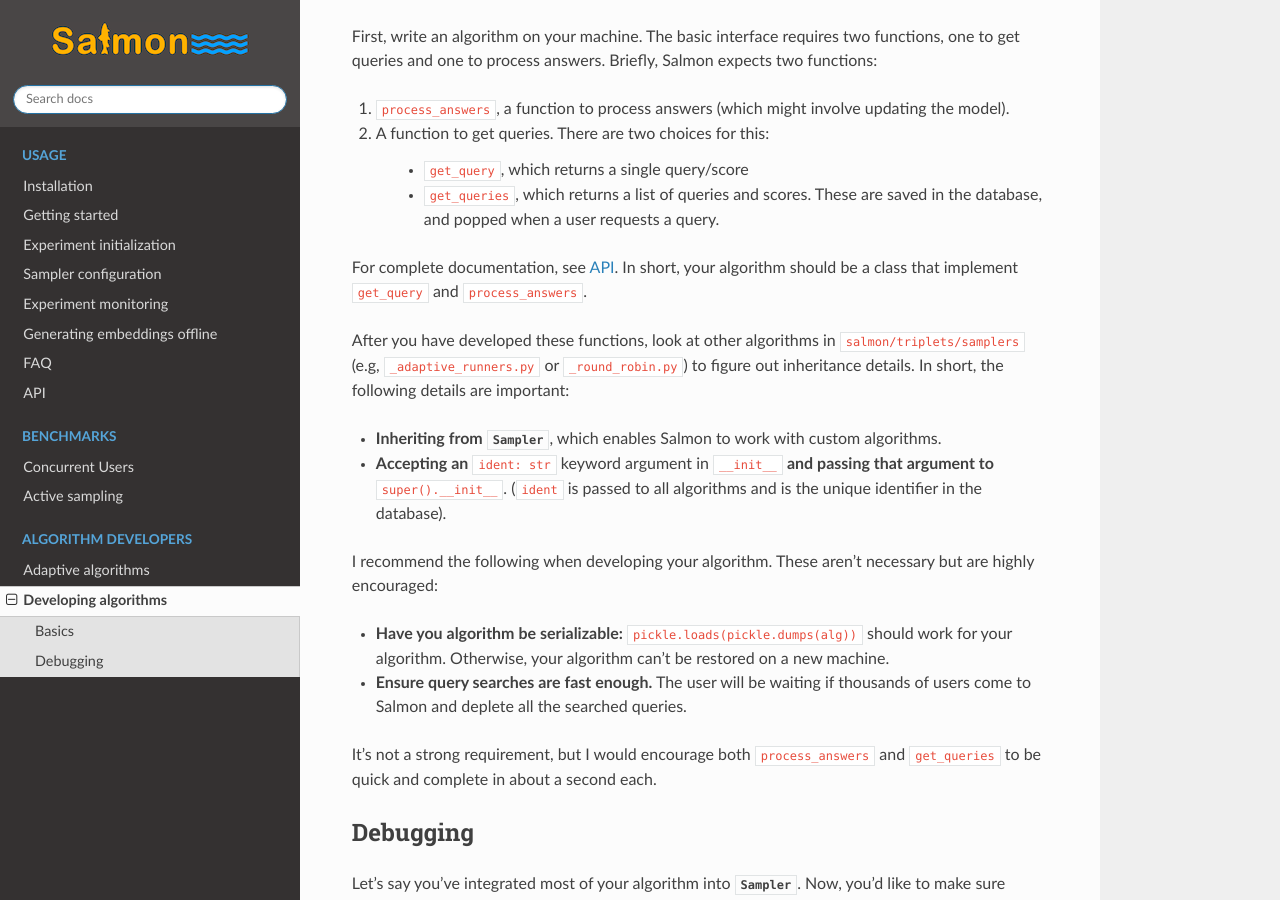
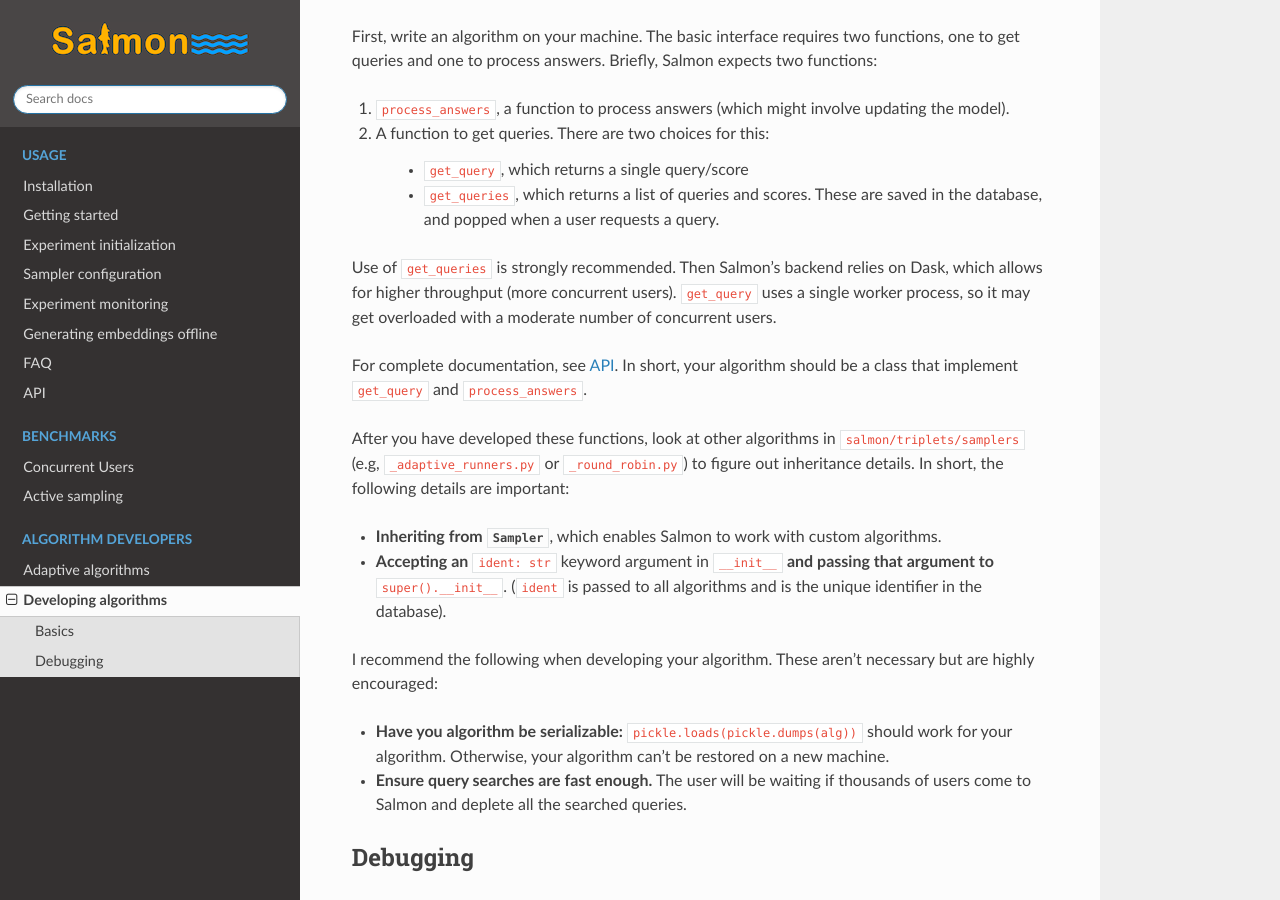
Before and after one commit to stsievert/salmon, a Sphinx documentation site: the page built from docs/source/developers.rst, in a window 1280 px wide and 900 px high, scrolled down 191 px. Built offline with Sphinx 7.4.7 and the Read the Docs theme 2.0.0, drawn with Linux system fonts in a browser that asks for light colours.

Commit message:
DOC: note backend single thread

```diff
--- a/docs/source/developers.rst
+++ b/docs/source/developers.rst
@@ -16,6 +16,11 @@ expects two functions:
     * ``get_query``, which returns a single query/score
     * ``get_queries``, which returns a list of queries and scores. These are
       saved in the database, and popped when a user requests a query.
+
+Use of ``get_queries`` is strongly recommended. Then Salmon's backend relies on
+Dask, which allows for higher throughput (more concurrent users). ``get_query``
+uses a single worker process, so it may get overloaded with a moderate number
+of concurrent users.
 
 For complete documentation, see :ref:`alg-api`. In short, your algorithm should
 be a class that implement ``get_query`` and ``process_answers``.
@@ -39,9 +44,6 @@ necessary but are highly encouraged:
   on a new machine.
 * **Ensure query searches are fast enough.** The user will be waiting if
   thousands of users come to Salmon and deplete all the searched queries.
-
-It's not a strong requirement, but I would encourage both ``process_answers``
-and ``get_queries`` to be quick and complete in about a second each.
 
 Debugging
 ---------
```
